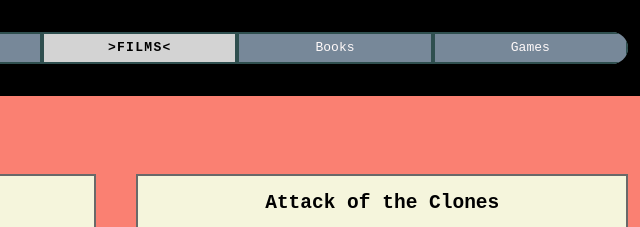
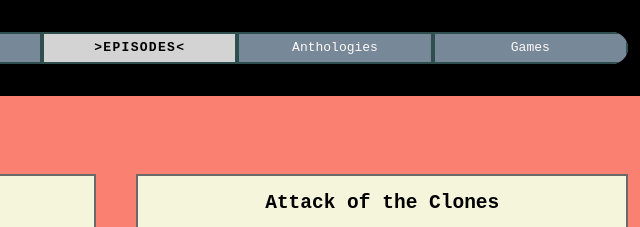
Before and after one commit to gyasikn/MobileFirst-StarWars, a plain HTML site: page index.html in a window 1280 px wide. Shown: the top 227 px of the page, 524-1164 px from the left. Drawn offline with nearby package versions, Linux system fonts and the light colour scheme.

```diff
--- a/index.html
+++ b/index.html
@@ -13,9 +13,9 @@
       <nav>
         <ul>
           <li><a href="#">Home</a></li>
-          <li class="active"><a href="#">Films</a></li>
-          <li><a href="#">Books</a></li>
-          <li><a href="#">Games</a></li>
+          <li class="active"><a href="#">Episodes</a></li>
+          <li ><a href="#">Anthologies</a></li>
+          <li ><a href="#">Games</a></li>
         </ul>
       </nav>
     </header>
@@ -63,5 +63,22 @@
     <footer>
       <p>Copyright &copy; 2017 Gyasik Nunez</p>
     </footer>
+
+
+
+    <!-- <script>
+      // Add active class to the current button (highlight it)
+      var header = document.getElementById("myDIV");
+      var btns = header.getElementsByClassName("btn");
+      for (var i = 0; i < btns.length; i++) {
+        btns[i].addEventListener("click", function () {
+          var current = document.getElementsByClassName("active");
+          current[0].className = current[0].className.replace(" active", "");
+          this.className += " active";
+        });
+      }
+    </script> -->
+
+
   </body>
 </html>
```
Also changed, not shown: covers/bf1.jpg (added), covers/bf2.jpeg (added), covers/ep8.jpg (added), covers/fu1.jpg (added), covers/fu2.jpg (added), covers/hansolo.jpg (added), covers/rogueone.jpg (added), 1 other file.
